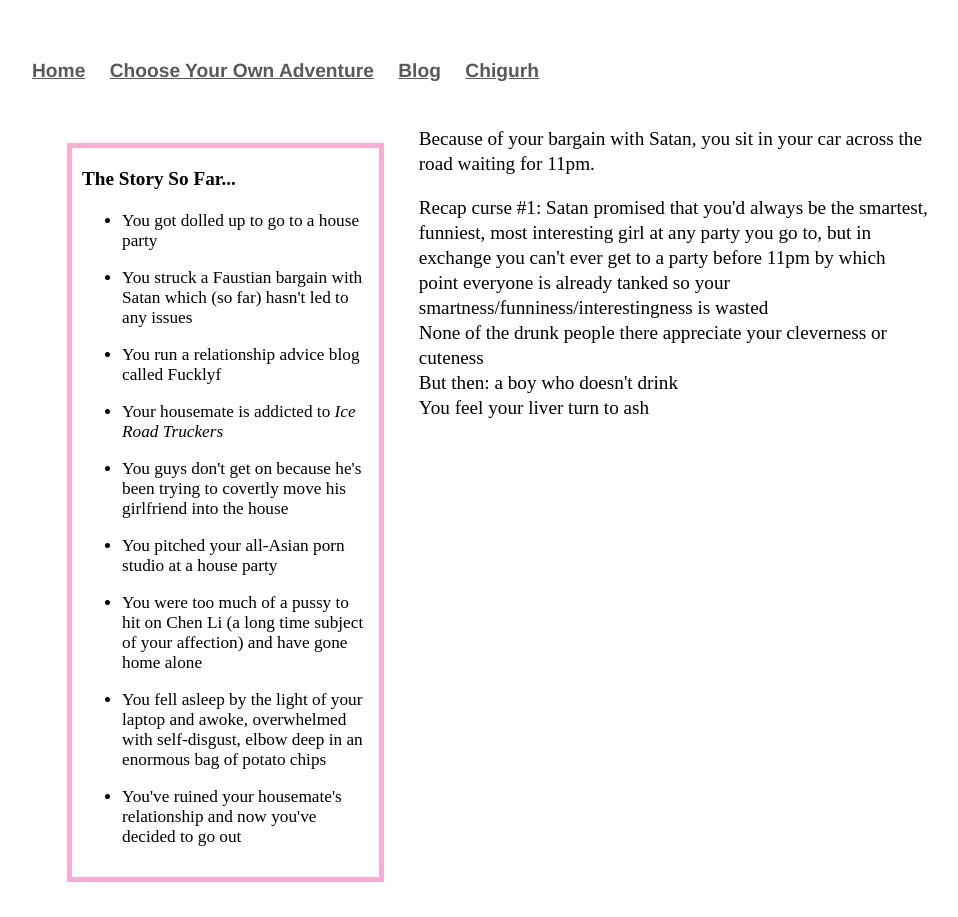
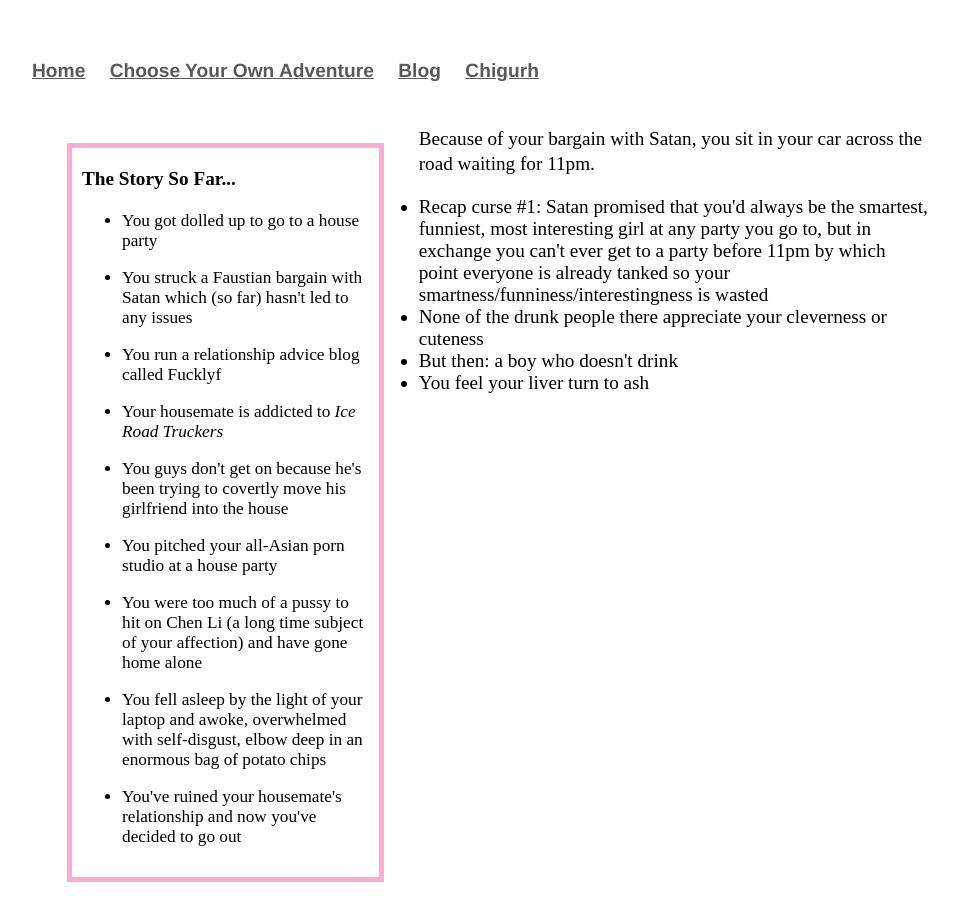
Before and after one commit to Pinelife/pinelife.github.io, a Jekyll site: the page Hellhole/Room10.html, which Jekyll copies as it is, in a window 1280 px wide. Shown: the whole page, without its empty margins (160-1118 px from the left). Built offline with Jekyll 4.4.1, drawn with Linux system fonts in a browser that asks for light colours.

Commit message:
Update Room10.html

```diff
--- a/Hellhole/Room10.html
+++ b/Hellhole/Room10.html
@@ -43,10 +43,12 @@
 Because of your bargain with Satan, you sit in your car across the road waiting for 11pm.
 </p>
 <p>
-Recap curse #1: Satan promised that you'd always be the smartest, funniest, most interesting girl at any party you go to,
+	<ul>
+<li>Recap curse #1: Satan promised that you'd always be the smartest, funniest, most interesting girl at any party you go to,
 	but in exchange you can't ever get to a party before 11pm by which point everyone is already tanked so your
-	smartness/funniness/interestingness is wasted <br/>
-	None of the drunk people there appreciate your cleverness or cuteness<br/>
-	But then: a boy who doesn't drink<br/>
-	You feel your liver turn to ash<br/>
+	smartness/funniness/interestingness is wasted </li>
+	<li>None of the drunk people there appreciate your cleverness or cuteness</li>
+	<li>But then: a boy who doesn't drink</li>
+		<li>You feel your liver turn to ash</li>
+</ul>
 </p>
```
